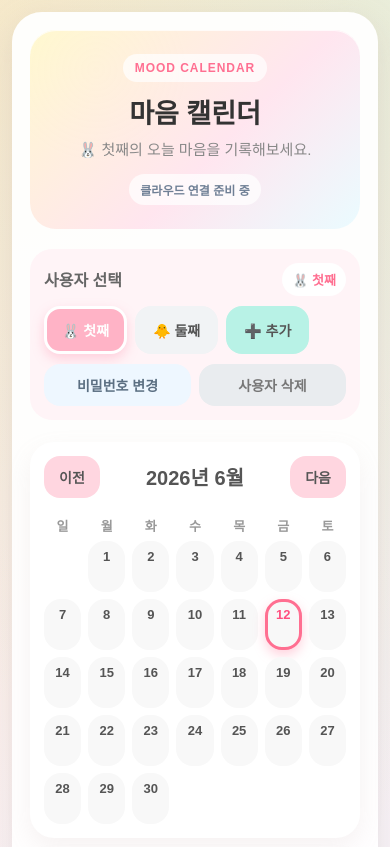
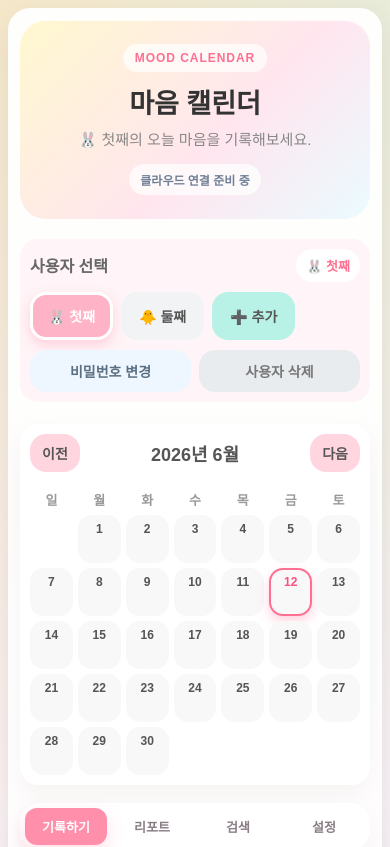
Before and after one commit to candidcandice12/mood-calendar, a React (Vite) app: page / in a window 390 px wide. Shown: the top 847 px of the page. Built offline with nearby package versions, Linux system fonts and the light colour scheme; no server answers.

Commit message:
Fix mobile calendar layout overflow

```diff
--- a/src/styles.css
+++ b/src/styles.css
@@ -1,5 +1,11 @@
 * {
   box-sizing: border-box;
+}
+
+html,
+body {
+  width: 100%;
+  overflow-x: hidden;
 }
 
 body {
@@ -20,6 +26,7 @@ input {
 }
 
 .app {
+  width: min(100%, 560px);
   max-width: 560px;
   margin: 0 auto;
   background: rgba(255, 255, 255, 0.94);
@@ -393,7 +400,7 @@ button:disabled {
 .weekdays,
 .days {
   display: grid;
-  grid-template-columns: repeat(7, 1fr);
+  grid-template-columns: repeat(7, minmax(0, 1fr));
   gap: 7px;
   text-align: center;
 }
@@ -406,6 +413,7 @@ button:disabled {
 }
 
 .day {
+  min-width: 0;
   min-height: 56px;
   background: #f8f8f8;
   border: 3px solid transparent;
@@ -440,6 +448,8 @@ button:disabled {
 .record-emoji {
   display: flex;
   align-items: center;
+  justify-content: center;
+  flex-wrap: wrap;
   gap: 2px;
   font-size: 21px;
   line-height: 1;
@@ -751,11 +761,41 @@ textarea:focus,
 
 @media (max-width: 420px) {
   body {
+    padding: 8px;
+  }
+
+  .app {
+    border-radius: 22px;
     padding: 12px;
   }
 
-  .app {
-    padding: 18px;
+  .user-section,
+  .selected-date-box,
+  .backup-box,
+  .report-box,
+  .search-box,
+  .calendar-panel,
+  .tab-panel {
+    border-radius: 18px;
+    padding: 10px;
+  }
+
+  .calendar-header {
+    gap: 8px;
+  }
+
+  .calendar-header h2 {
+    font-size: 18px;
+    white-space: nowrap;
+  }
+
+  .calendar-header button {
+    padding: 9px 12px;
+  }
+
+  .weekdays,
+  .days {
+    gap: 5px;
   }
 
   .emotion-cards {
@@ -774,18 +814,34 @@ textarea:focus,
   }
 
   .day {
-    min-height: 50px;
-    font-size: 13px;
+    min-height: 48px;
+    border-width: 2px;
+    border-radius: 14px;
+    font-size: 12px;
+    padding: 4px 1px;
   }
 
   .record-emoji {
-    font-size: 18px;
+    gap: 1px;
+    font-size: 15px;
+    margin-top: 1px;
   }
 
   .more-emotions,
   .memo-mark {
-    font-size: 9px;
-    padding: 2px 3px;
+    font-size: 8px;
+    padding: 2px;
+  }
+
+  .tab-nav {
+    gap: 4px;
+    padding: 5px;
+  }
+
+  .tab-button {
+    border-radius: 12px;
+    font-size: 13px;
+    padding: 9px 4px;
   }
 
   .monthly-summary {
```
